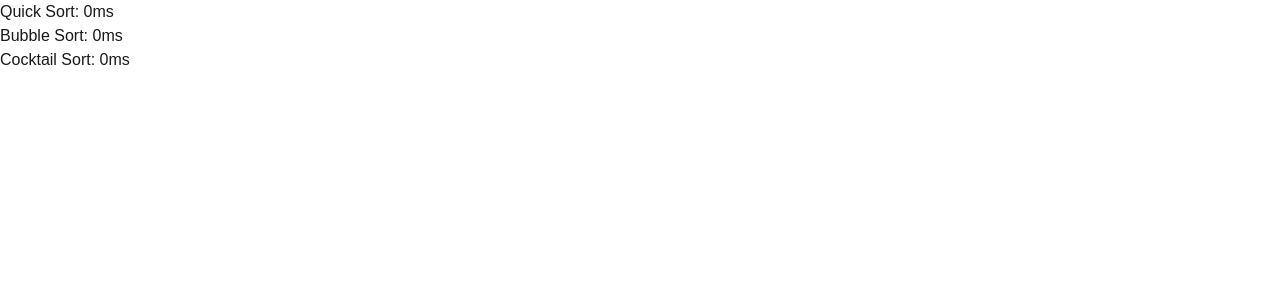
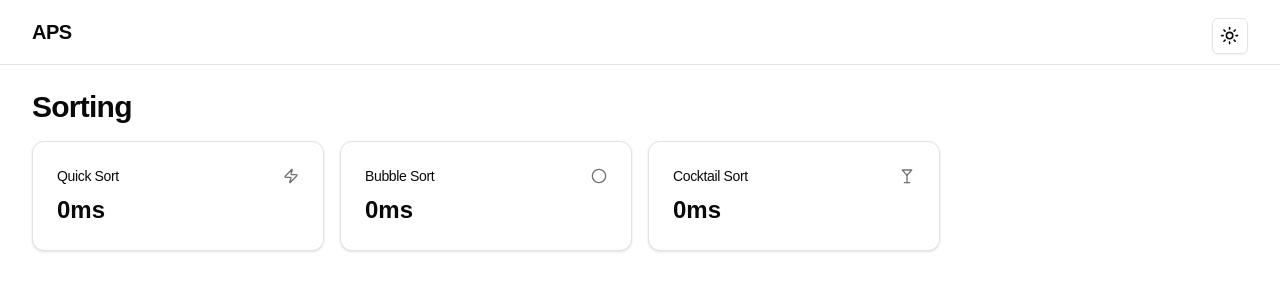
Before and after one commit to josee-fernandes/sort-performance-analysis, a Next.js app: page / in a window 1280 px wide. Shown: the top 300 px of the page. Built offline with nearby package versions, Linux system fonts and the light colour scheme; no server answers.

Commit message:
feat: add sorting times cards

```diff
--- /dev/null
+++ b/src/components/sort-card.tsx
@@ -0,0 +1,27 @@
+import React from 'react'
+import { Card, CardContent, CardHeader, CardTitle } from './ui/card'
+import { ArrowDown01 } from 'lucide-react'
+
+interface SortCardProps {
+  name: string
+  time: number
+  icon?: React.ReactNode
+}
+
+export const SortCard: React.FC<SortCardProps> = ({ name, time, icon }) => {
+  return (
+    <Card>
+      <CardHeader className="flex flex-row items-center justify-between space-y-0 pb-2">
+        <CardTitle className="text-sm font-medium">{name}</CardTitle>
+        {icon ? (
+          <>{icon}</>
+        ) : (
+          <ArrowDown01 className="h-4 w-4 text-muted-foreground" />
+        )}
+      </CardHeader>
+      <CardContent>
+        <div className="text-2xl font-bold">{time}ms</div>
+      </CardContent>
+    </Card>
+  )
+}
--- a/src/components/theme-provider.tsx
+++ b/src/components/theme-provider.tsx
@@ -1,7 +1,9 @@
-import * as React from 'react'
 import { ThemeProvider as NextThemesProvider } from 'next-themes'
 import { type ThemeProviderProps } from 'next-themes/dist/types'
 
-export function ThemeProvider({ children, ...props }: ThemeProviderProps) {
-  return <NextThemesProvider {...props}>{children}</NextThemesProvider>
-}
+export const ThemeProvider: React.FC<ThemeProviderProps> = ({
+  children,
+  ...props
+}) => <NextThemesProvider {...props}>{children}</NextThemesProvider>
+
+ThemeProvider.displayName = 'ThemeProvider'
--- a/src/pages/dashboard-example.tsx
+++ b/src/pages/dashboard-example.tsx
@@ -1,6 +1,3 @@
-import { Metadata } from 'next'
-import Image from 'next/image'
-
 import { Button } from '@/components/ui/button'
 import {
   Card,
@@ -18,31 +15,9 @@ import { Search } from '@/components/search'
 import TeamSwitcher from '@/components/team-switcher'
 import { UserNav } from '@/components/user-nav'
 
-export const metadata: Metadata = {
-  title: 'Dashboard',
-  description: 'Example dashboard app built using the components.',
-}
-
 export default function DashboardPage() {
   return (
-    <>
-      <div className="md:hidden">
-        <Image
-          src="/examples/dashboard-light.png"
-          width={1280}
-          height={866}
-          alt="Dashboard"
-          className="block dark:hidden"
-        />
-        <Image
-          src="/examples/dashboard-dark.png"
-          width={1280}
-          height={866}
-          alt="Dashboard"
-          className="hidden dark:block"
-        />
-      </div>
-      <div className="hidden flex-col md:flex">
+    <div className="flex-col flex">
       <div className="border-b">
         <div className="flex h-16 items-center px-4">
           <TeamSwitcher />
@@ -203,6 +178,5 @@ export default function DashboardPage() {
         </Tabs>
       </div>
     </div>
-    </>
   )
 }
--- a/src/pages/index.tsx
+++ b/src/pages/index.tsx
@@ -1,5 +1,8 @@
+import { SortCard } from '@/components/sort-card'
+import { ThemeToggle } from '@/components/theme-toggle'
 import { getPhotos } from '@/services/placeholder-api'
 import { bubbleSort, cocktailSort, quickSort } from '@/utils/sort'
+import { Circle, Martini, Zap } from 'lucide-react'
 import { NextPage } from 'next'
 import { useCallback, useEffect, useState } from 'react'
 
@@ -50,11 +53,36 @@ const HomePage: NextPage = () => {
   }, [loadData])
 
   return (
-    <div>
-      <div>
-        <p>Quick Sort: {quickSortTime}ms</p>
-        <p>Bubble Sort: {bubbleSortTime}ms</p>
-        <p>Cocktail Sort: {cocktailSortTime}ms</p>
+    <div className="bg-background min-h-screen">
+      <div className="border-b ">
+        <div className="flex h-16 items-center px-8 justify-between space-y-2">
+          <p className="text-xl font-bold tracking-tight">APS</p>
+          <div>
+            <ThemeToggle />
+          </div>
+        </div>
+      </div>
+      <div className="flex-1 space-y-4 p-8 pt-6">
+        <div className="flex items-center justify-between space-y-2">
+          <h2 className="text-3xl font-bold tracking-tight">Sorting</h2>
+        </div>
+        <div className="grid gap-4 md:grid-cols-2 lg:grid-cols-4">
+          <SortCard
+            name="Quick Sort"
+            time={quickSortTime}
+            icon={<Zap className="h-4 w-4 text-muted-foreground" />}
+          />
+          <SortCard
+            name="Bubble Sort"
+            time={bubbleSortTime}
+            icon={<Circle className="h-4 w-4 text-muted-foreground" />}
+          />
+          <SortCard
+            name="Cocktail Sort"
+            time={cocktailSortTime}
+            icon={<Martini className="h-4 w-4 text-muted-foreground" />}
+          />
+        </div>
       </div>
     </div>
   )
--- a/src/styles/globals.css
+++ b/src/styles/globals.css
@@ -1,24 +1,6 @@
 @tailwind base;
 @tailwind components;
 @tailwind utilities;
-
-:root {
-  --background: #ffffff;
-  --foreground: #171717;
-}
-
-@media (prefers-color-scheme: dark) {
-  :root {
-    --background: #0a0a0a;
-    --foreground: #ededed;
-  }
-}
-
-body {
-  color: var(--foreground);
-  background: var(--background);
-  font-family: Arial, Helvetica, sans-serif;
-}
 
 @layer utilities {
   .text-balance {
@@ -87,7 +69,10 @@ body {
   * {
     @apply border-border;
   }
+
   body {
+    font-family: Arial, Helvetica, sans-serif;
+
     @apply bg-background text-foreground;
   }
 }
```
Lines whose indentation alone changed are shown as unchanged.
